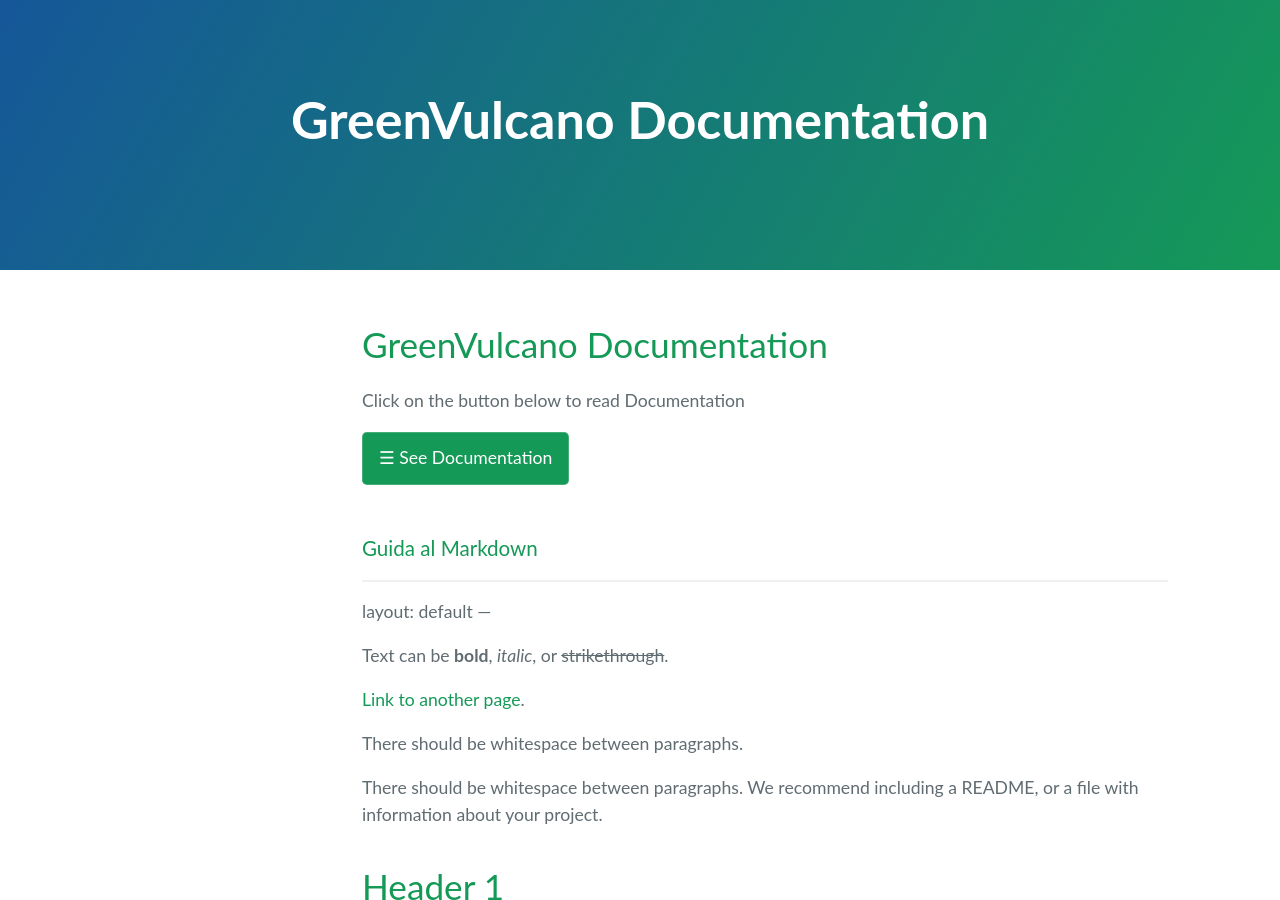
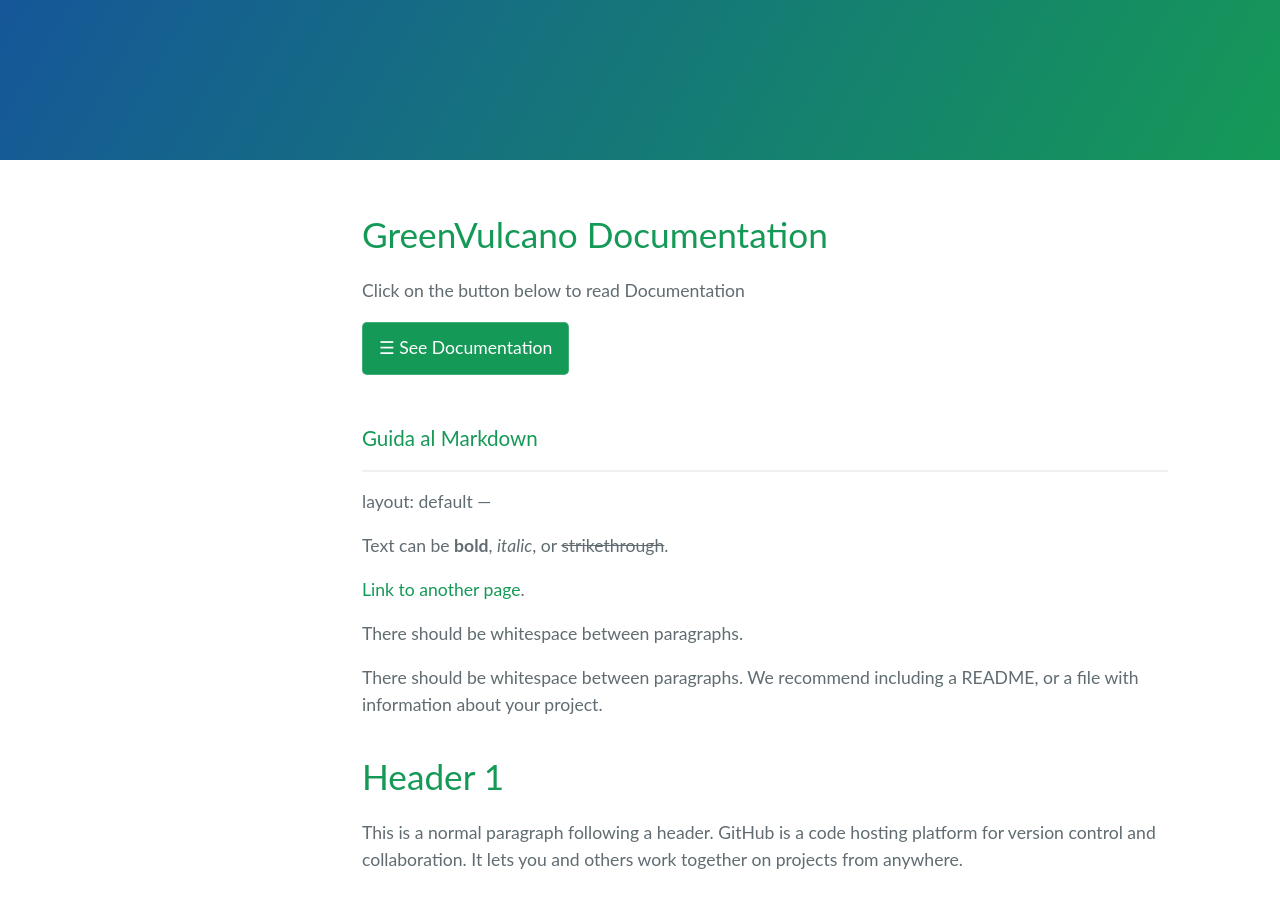
Before and after one commit to dianamw/GreenVulcano-Beta, a Jekyll site: the page built from index.md, in a window 1280 px wide and 900 px high. Built offline with Jekyll 4.4.1, drawn with Linux system fonts in a browser that asks for light colours; our own code applies the rules of GitHub Pages for plain Markdown files; the repository's description, which GitHub fills in, is left out.

Commit message:
Update body.html

```diff
--- a/_includes/body.html
+++ b/_includes/body.html
@@ -1,7 +1,7 @@
 <body>
     <section class="page-header">
-     <h1 class="project-name">{{ site.title | default: site.github.repository_name }}</h1>
-     <h1 class="project-tagline">{{ site.description | default: site.github.project_tagline }}</h1>
+     <!--<h1 class="project-name">{{ site.title | default: site.github.repository_name }}</h1>
+     <h1 class="project-tagline">{{ site.description | default: site.github.project_tagline }}</h1> -->
     </section>
   <body>
   <section class="main-content">
```
